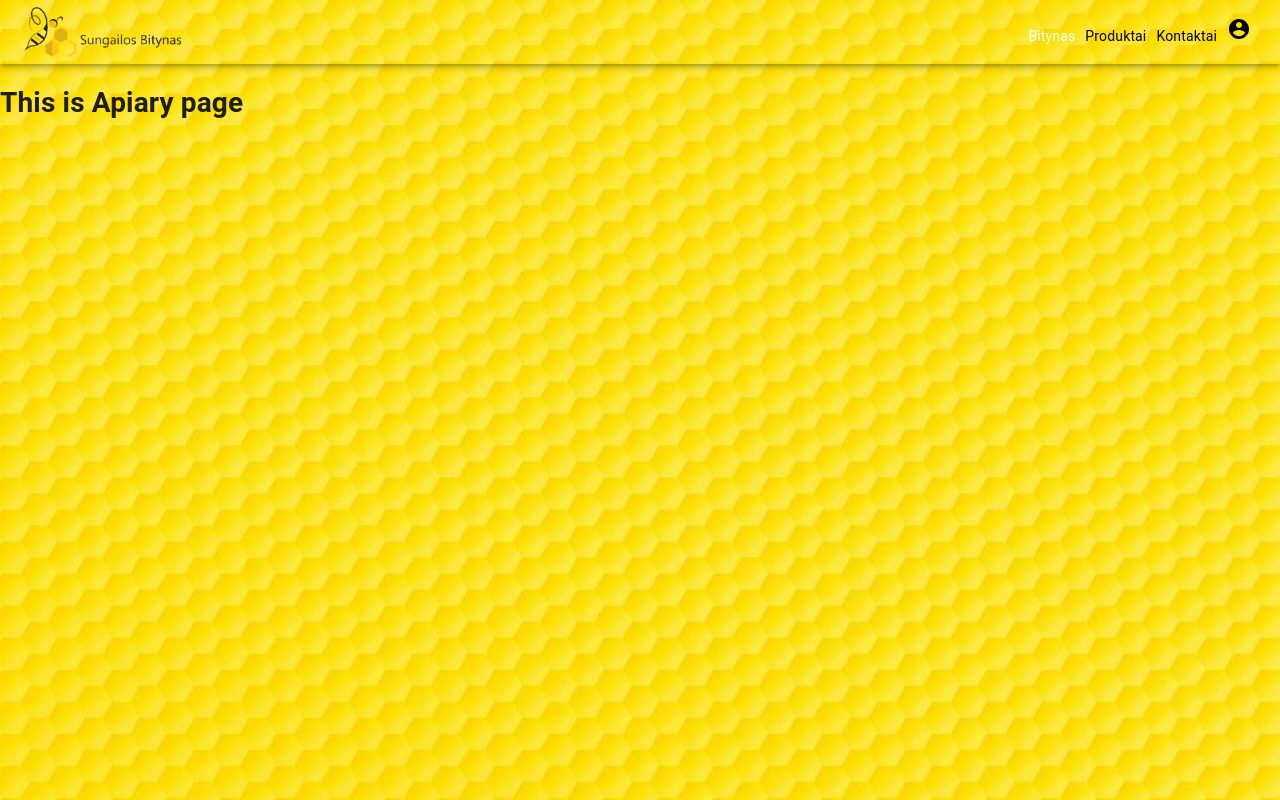
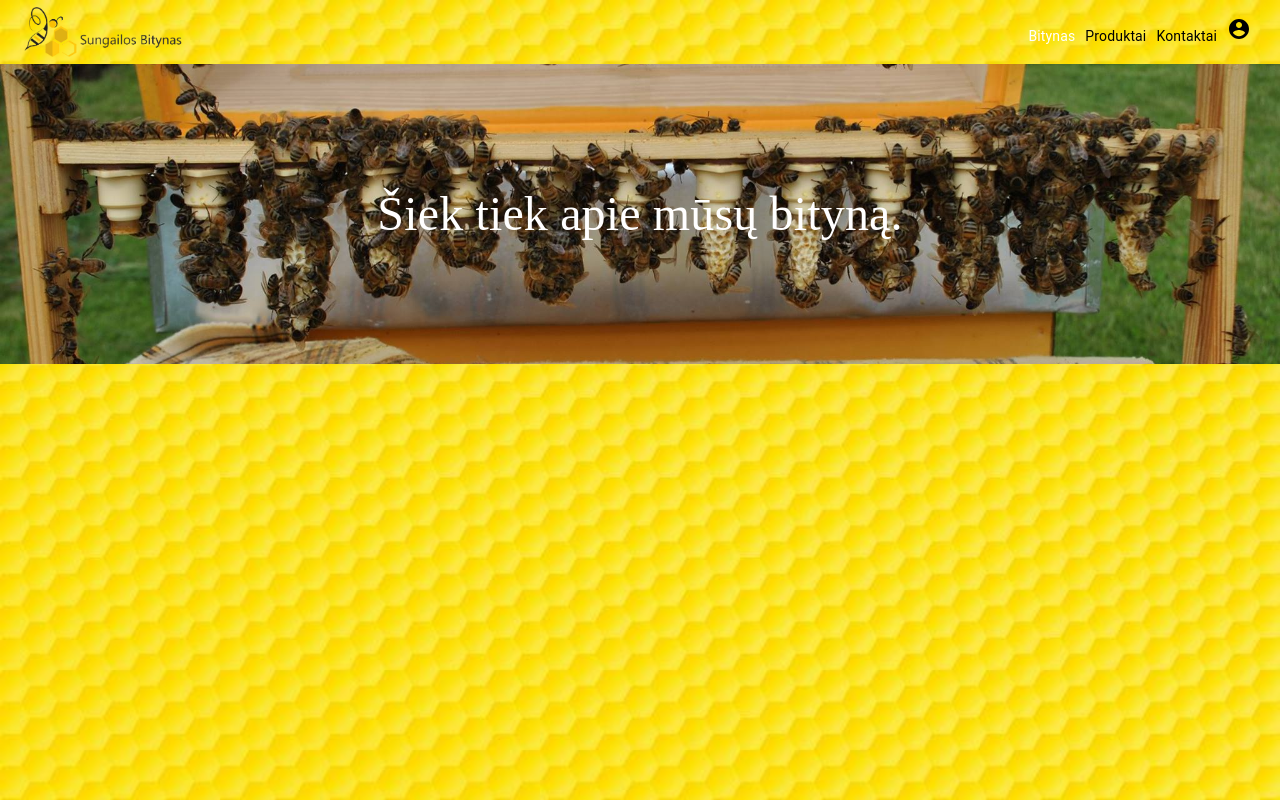
Before and after one commit to MrSungi/bee, a React (Create React App) app: page /apiary in a window 1280 px wide. Built offline with nearby package versions, Linux system fonts and the light colour scheme.

Commit message:
cover image added

```diff
--- /dev/null
+++ b/src/components/Cover/Cover.jsx
@@ -0,0 +1,38 @@
+import React from 'react'
+import { makeStyles } from '@material-ui/core/styles';
+import Box from '@material-ui/core/Box';
+import cover from '../../assets/cover.jpg'
+
+
+const useStyles = makeStyles({
+    cover:{
+        backgroundImage: `url(${cover})`,
+        height: '300px',
+        backgroundPosition: 'center',
+        backgroundRepeat: 'no-repeat',
+        backgroundSize: 'cover',
+        position: 'relative',
+        display: 'flex',
+        justifyContent: 'center',
+        alignItems: 'center',
+        color: '#fff',
+        fontSize: '3rem',
+        fontFamily: 'cursive',
+        opacity:'1'
+    }
+
+});
+
+
+export default function Cover(){
+    const classes = useStyles();
+
+    return(
+        <Box className={classes.cover}>
+            <Box>Šiek tiek apie mūsų bityną.</Box>
+        </Box>
+
+    );
+
+
+}
--- a/src/pages/Apiary/Apiary.jsx
+++ b/src/pages/Apiary/Apiary.jsx
@@ -1,12 +1,13 @@
 import React from 'react';
 import PageLayout from "../../components/PageLayout/PageLayout";
+import Cover from "../../components/Cover/Cover";
 
 export default function Apiary() {
 
 
     return(
             <PageLayout>
-                <h1>This is Apiary page</h1>
+                <Cover/>
             </PageLayout>
     );
 
```
Also changed, not shown: src/assets/cover.jpg (added).
